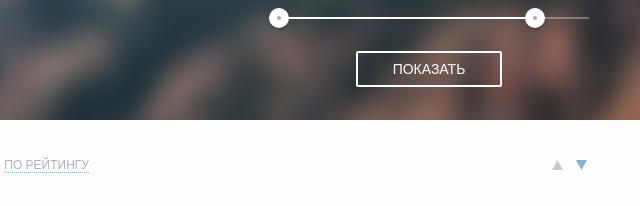
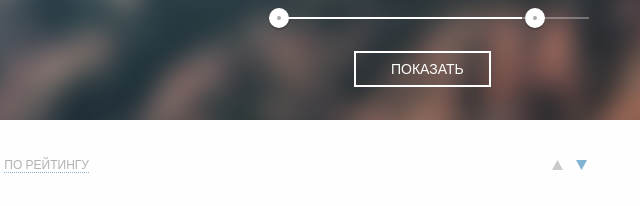
Before and after one commit to cybersunt/367171-sedona, a plain HTML site: page catalog.html in a window 1280 px wide. Shown: the part 153-359 px from the top of the page, 581-1221 px from the left. Drawn offline with Linux system fonts and the light colour scheme.

Commit message:
Пиксель перфект для фильтра

```diff
--- a/css/style.css
+++ b/css/style.css
@@ -689,19 +689,18 @@ body {
   background-position: 0 0;
 }
 .filter__btn {
-  text-align: center;
-  background-color: #ffffff;
+  display: block;
+  width: 137px;
+  margin-left: 85px;
+  padding: 6px 33px 6px 35px;
   border-color: #ffffff;
   background-color: transparent;
-  display: block;
-  margin: 0 auto;
-  padding: 6px 35px;
+  border: 2px solid #ffffff;
   font-size: 14px;
   line-height: 20px;
   color: #ffffff;
   text-transform: uppercase;
-  border: 2px solid #ffffff;
-  border-radius: 2px;
+  text-align: center;
   cursor: pointer;
   outline: none;
 }
@@ -759,7 +758,7 @@ body {
   margin-bottom: 32px;
 }
 .filter-price__bar {
-  width: 80%;
+  width: 79%;
   height: 2px;
   background: #ffffff;
 }
@@ -798,7 +797,7 @@ body {
   cursor: pointer;
 }
 .filter-price__input {
-  width: 50px;
+  width: 62px;
   height: 30px;
   margin: 0;
   color: inherit;
```
